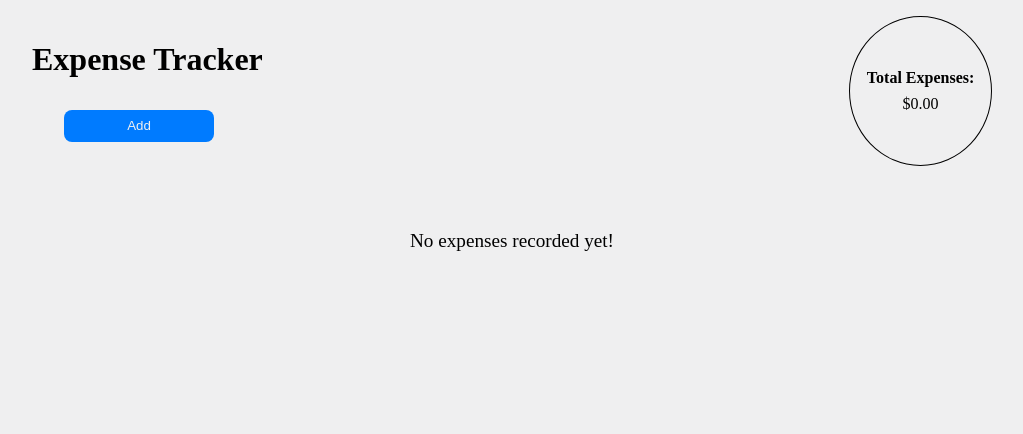
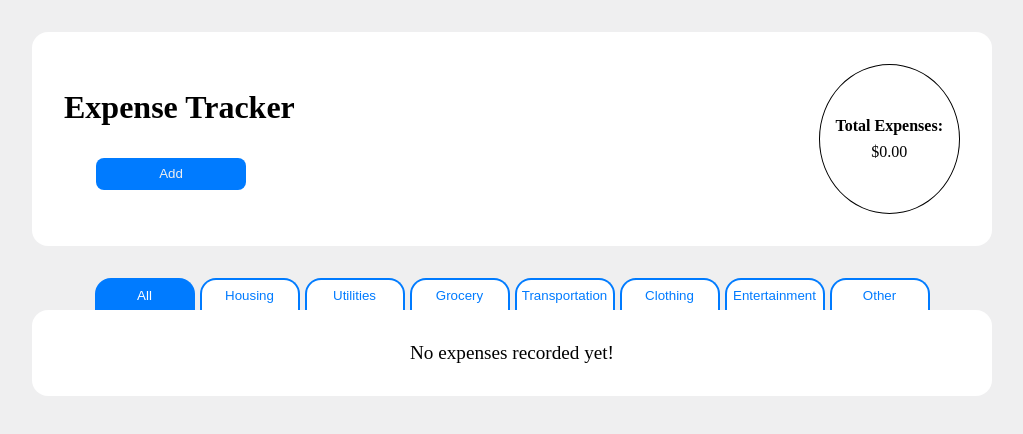
Before and after one commit to bennicodes/expense-tracker-react, a React (Vite) app: page / in a window 1280 px wide. Shown: the top 434 px of the page, without its empty margins (128-1151 px from the left). Built offline with nearby package versions, Linux system fonts and the light colour scheme.

Commit message:
added filter based on categories

```diff
--- a/src/App.jsx
+++ b/src/App.jsx
@@ -1,9 +1,10 @@
 import { useEffect, useState } from "react";
 import styles from "./App.module.css";
+import CategoryTabs from "./components/CategoryTabs/CategoryTabs";
 import Dashboard from "./components/Dashboard/Dashboard";
 import DeleteModal from "./components/DeleteModal/DeleteModal";
 import ExpenseList from "./components/ExpenseList/ExpenseList";
-import Form from "./components/FormModal/Form";
+import Form from "./components/Form/Form";
 import Modal from "./components/Modal/Modal";
 
 function App() {
@@ -54,6 +55,13 @@ function App() {
     0
   );
 
+  // Category filter
+  const [selectedCategory, setSelectedCategory] = useState("All");
+  const filteredExpenses =
+    selectedCategory === "All"
+      ? expenses
+      : expenses.filter((expense) => expense.category === selectedCategory);
+
   // Open modal function
   const openModal = () => setIsModalOpen(true);
 
@@ -93,11 +101,19 @@ function App() {
           />
         </Modal>
       )}
-      <ExpenseList
+      <CategoryTabs
+        selectedCategory={selectedCategory}
+        setSelectedCategory={setSelectedCategory}
         expenses={expenses}
-        onEdit={startEditing}
-        openDeleteModal={openDeleteModal}
       />
+      <div className={styles.tableContainer}>
+        <ExpenseList
+          expenses={filteredExpenses}
+          onEdit={startEditing}
+          openDeleteModal={openDeleteModal}
+        />
+      </div>
+
       <DeleteModal
         isOpen={isDeleteModalOpen}
         confirmDelete={() => {
--- a/src/App.module.css
+++ b/src/App.module.css
@@ -2,4 +2,18 @@
   background-color: var(--color-background);
   width: 100%;
   min-height: 100vh;
+  display: flex;
+  flex-direction: column;
+  padding: var(--spacing-large) 0 0 0;
 }
+
+.tableContainer {
+  background-color: var(--color-list-background);
+  width: 75%;
+  display: flex;
+  flex-direction: column;
+  align-items: center;
+  margin: 0 auto;
+  padding: var(--spacing-large) 0;
+  border-radius: var(--border-radius-large);
+}
--- /dev/null
+++ b/src/components/CategoryTabs/CategoryTabs.jsx
@@ -0,0 +1,35 @@
+import { category_options } from "../../data/constants/categories";
+import Button from "../Button/Button";
+import styles from "./CategoryTabs.module.css";
+
+const CategoryTabs = ({ selectedCategory, setSelectedCategory, expenses }) => {
+  // Extract unique categories dynamically
+  const uniqueCategories = Array.from(
+    new Set(expenses.map((expense) => expense.category))
+  );
+  // Include 'All' as the default
+  const categories = ["All", ...category_options];
+
+  return (
+    <div className={styles.tabs}>
+      {categories.map((category) => {
+        const capitalizedCategory =
+          category.charAt(0).toUpperCase() + category.slice(1);
+
+        return (
+          <Button
+            key={category}
+            className={`${styles.tab} ${
+              selectedCategory === category ? styles.active : ""
+            }`}
+            onClick={() => setSelectedCategory(category)}
+          >
+            {capitalizedCategory}
+          </Button>
+        );
+      })}
+    </div>
+  );
+};
+
+export default CategoryTabs;
--- /dev/null
+++ b/src/components/CategoryTabs/CategoryTabs.module.css
@@ -0,0 +1,26 @@
+.tabs {
+  /* background-color: var(--color-list-background); */
+  display: flex;
+  gap: 5px;
+  margin: var(--spacing-large) auto 0 auto;
+  border-radius: var(--border-radius-large) var(--border-radius-large) 0 0;
+}
+
+.tab {
+  background-color: var(--color-list-background);
+  color: var(--color-button);
+  min-width: 100px;
+  border: 2px solid var(--color-button);
+  border-bottom: none;
+  border-radius: var(--border-radius-large) var(--border-radius-large) 0 0;
+}
+
+.tab:hover {
+  background-color: var(--color-button);
+  color: var(--color-list-background);
+}
+
+.active {
+  background-color: var(--color-button);
+  color: var(--color-list-background);
+}
--- a/src/components/Dashboard/Dashboard.jsx
+++ b/src/components/Dashboard/Dashboard.jsx
@@ -1,6 +1,6 @@
 import React from "react";
 import Button from "../Button/Button";
-import Filter from "../Filter/Filter";
+import Filter from "../CategoryTabs/CategoryTabs";
 import TotalExpenses from "../TotalExpenses/TotalExpenses";
 import styles from "./Dashboard.module.css";
 
--- a/src/components/Dashboard/Dashboard.module.css
+++ b/src/components/Dashboard/Dashboard.module.css
@@ -1,8 +1,10 @@
 .dashboard {
+  background-color: var(--color-list-background);
   width: 75%;
   display: flex;
-  padding-top: var(--spacing-medium);
-  margin: 0 auto var(--spacing-large) auto;
+  padding: var(--spacing-large);
+  margin: 0 auto;
+  border-radius: var(--border-radius-large);
 }
 
 .dashboardContainer {
--- a/src/components/ExpenseList/ExpenseList.module.css
+++ b/src/components/ExpenseList/ExpenseList.module.css
@@ -3,16 +3,15 @@
   display: flex;
   justify-content: center;
   align-items: center;
-  padding: var(--spacing-large) 0;
 }
 
 .tableScrollWrapper {
-  max-height: 500px;
+  max-height: 400px;
   overflow-y: auto;
   overflow-x: auto;
   width: 75%;
   margin: 0 auto;
-  scrollbar-width: none;
+  scrollbar-width: thin;
 }
 
 .expenseTable {
--- a/src/components/Filter/Filter.jsx
+++ /dev/null
@@ -1,6 +0,0 @@
-
-const Filter = () => {
-  return <div>Filter</div>;
-};
-
-export default Filter;
--- a/src/components/FormModal/Form.jsx
+++ b/src/components/Form/Form.jsx
@@ -1,5 +1,6 @@
 import { useEffect, useRef, useState } from "react";
 import { v4 as uuidv4 } from "uuid";
+import { category_options } from "../../data/constants/categories";
 import Button from "../Button/Button";
 import styles from "./Form.module.css";
 
@@ -171,13 +172,11 @@ const Form = ({ closeModal, addExpense, editExpense, initialExpense }) => {
             className={styles.formSelect}
           >
             <option value="">Select Category</option>
-            <option value="housing">Housing</option>
-            <option value="utilities">Utilities</option>
-            <option value="grocery">Grocery</option>
-            <option value="transportation">Transportation</option>
-            <option value="clothing">Clothing</option>
-            <option value="entertainment">Entertainment</option>
-            <option value="other">Other</option>
+            {category_options.map((category) => (
+              <option key={category} value={category}>
+                {category.charAt(0).toUpperCase() + category.slice(1)}
+              </option>
+            ))}
           </select>
         </div>
 
--- /dev/null
+++ b/src/data/constants/categories.js
@@ -0,0 +1,10 @@
+
+export const category_options = [
+    "housing",
+    "utilities",
+    "grocery",
+    "transportation",
+    "clothing",
+    "entertainment",
+    "other",
+  ];
```
Also changed, not shown: src/components/Filter/Filter.module.css (deleted), src/components/Form/Form.module.css (renamed from src/components/FormModal/Form.module.css).
